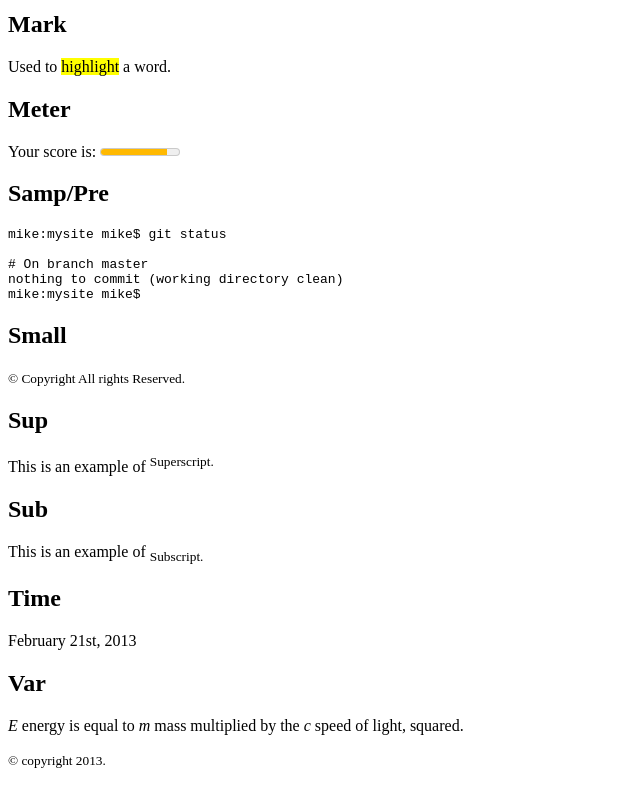
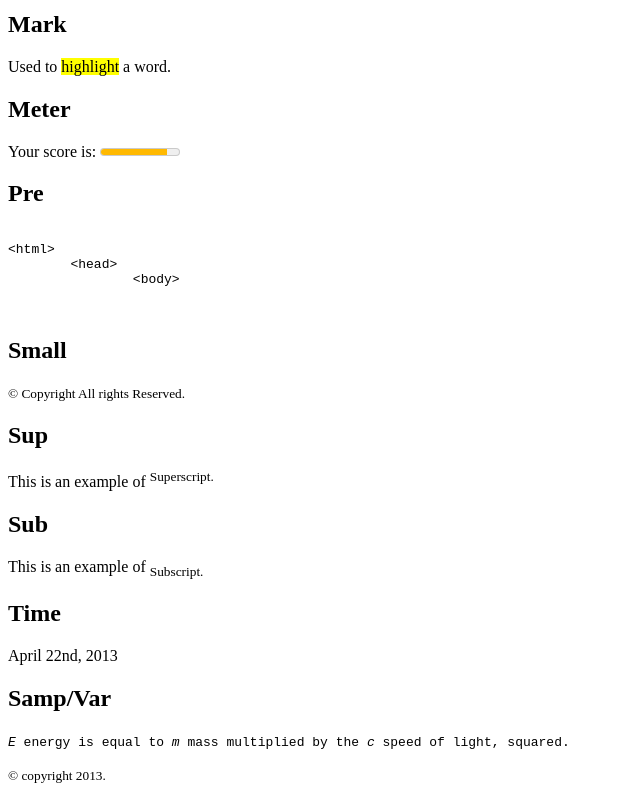
Before and after one commit to jayjonesy1/wdf, a plain HTML site: page html5_elements.html in a window 1280 px wide. Shown: the part 1410-2210 px from the top of the page, without its empty margins (0-640 px from the left). Drawn offline with Linux system fonts and the light colour scheme.

Commit message:
Added Lab 5

```diff
--- a/html5_elements.html
+++ b/html5_elements.html
@@ -5,11 +5,11 @@
 		<title>HTML 5 Elements</title>
 	</head>
 	<body>
-		<div id="wrapper"></div>
+		<div id="wrapper">
 		<h1 id="header">HTML 5 Elements</h1>
 
 		<h2>abrr</h2>
-		<abbr title="World Wrestling Entertainment">WWE</abbr>
+		<abbr title="Web Design Fundamentals">WDF</abbr>
 
 		<h2>Address</h2>
 		<address>Jason Jones<br>
@@ -38,12 +38,14 @@
 
 		<h2>Figure/Figcaption</h2>
 		<figure>
-  			<img src="360games.jpg" alt="Xbox 360 Cases">
-  				<figcaption>A photo of some Xbox 360 game cases, taken by Jason Jones</figcaption>
+  			<img src="cat.jpg" alt="Cat">
+  				<figcaption>A photo of my cat, taken by Jason Jones</figcaption>
 		</figure>
 
 		<h2>hr</h2>
-		<p>When you are finished with a section you can use the &lt;hr&gt; <hr> <p>This splits the sections up to differentiate them from each other.</p>
+		<p>When you are finished with a section you can use the &lt;hr&gt;
+		<hr />
+		<p>This splits the sections up to differentiate them from each other.</p>
 
 		<h2>kbd</h2>
 		<p>Mac users: To take a screenshot press <kbd><kbd>Command</kbd>+<kbd>Shift</kbd>+<kbd>3</kbd></kbd></p>
@@ -54,12 +56,14 @@
 		<h2>Meter</h2>
 		<p>Your score is: <meter value="85" min="0" max="100" low="40" high="90" optimum="100">B</meter></p>
 
-		<h2>Samp/Pre</h2>
-		<pre><samp>mike:mysite mike$ <kbd>git status</kbd>
-
-# On branch master
-nothing to commit (working directory clean)
-mike:mysite mike$</samp></pre>
+		<h2>Pre</h2>
+<pre>
+<code>
+&lt;html&gt;
+	&lt;head&gt;
+		&lt;body&gt;
+		</code>
+		</pre>
 
 		<h2>Small</h2>
 		<small>&copy; Copyright All rights Reserved.</small>
@@ -71,11 +75,14 @@ mike:mysite mike$</samp></pre>
 		<p>This is an example of <sub>Subscript.</sub></p>
 
 		<h2>Time</h2>
-		<time datetime="2013-02-21">February 21st, 2013</time>
+		<time datetime="2013-04-22">April 22nd, 2013</time>
 
-		<h2>Var</h2>
-		<p><var>E</var> energy is equal to <var>m</var> mass multiplied by the <var>c</var> speed of light, squared.</p>
+		<h2>Samp/Var</h2>
+		<p><samp><var>E</var> energy is equal to <var>m</var> mass multiplied by the <var>c</var> speed of light, squared.</samp></p>
+
 
 		<p id="footer"><small>&copy; copyright 2013.</small></p>
+
+		</div>
 	</body>
 </html>
```
